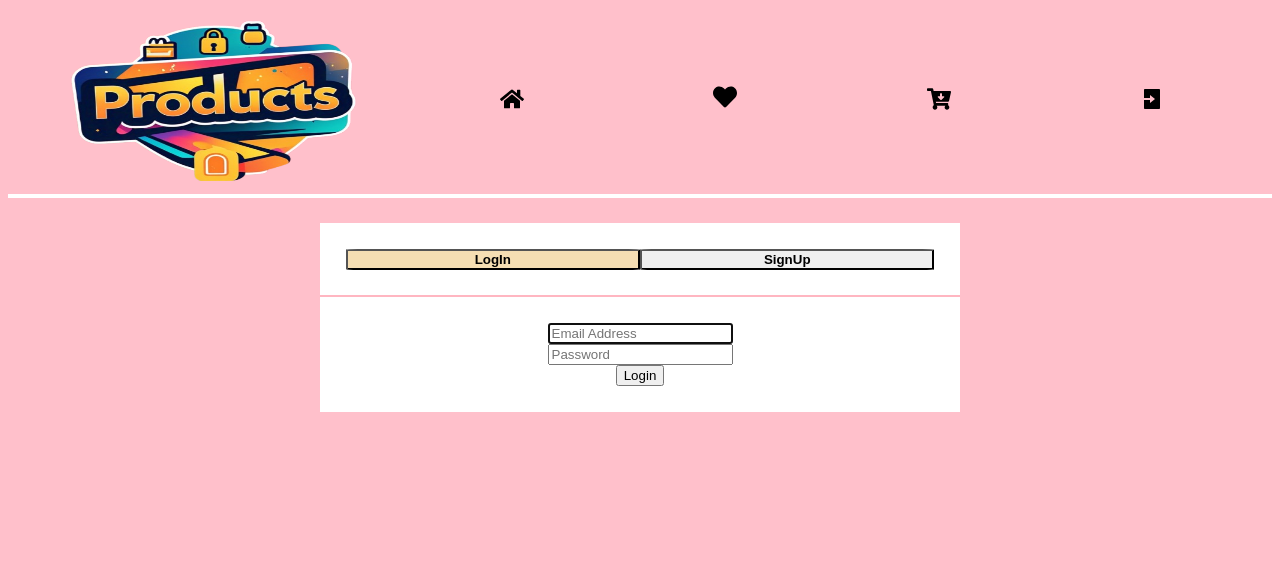
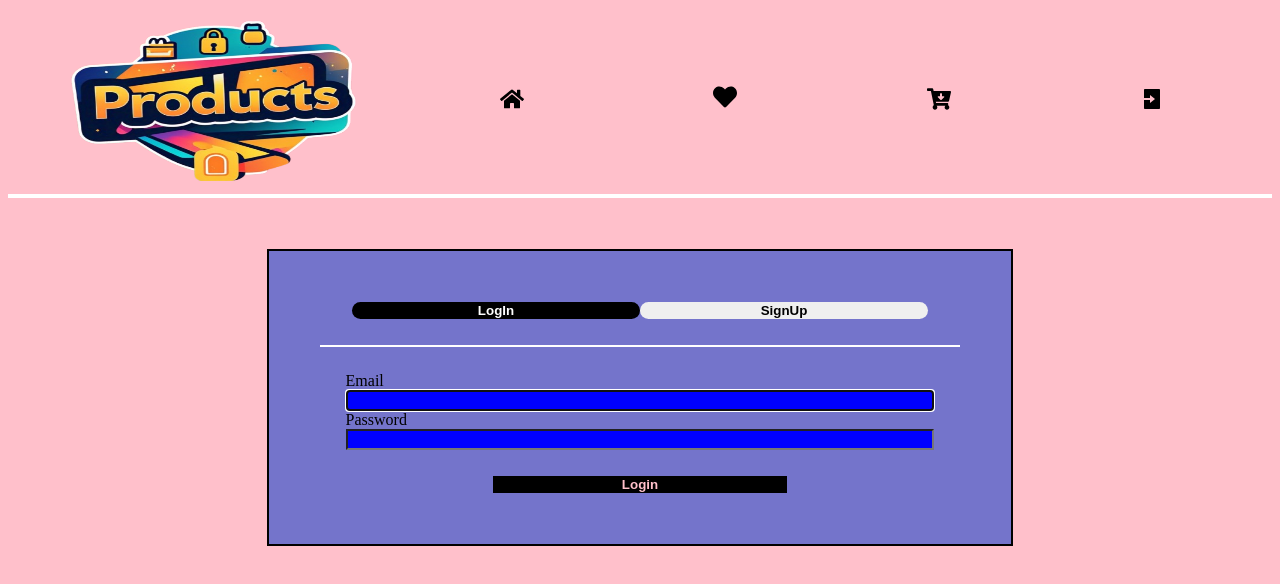
Before and after one commit to Saivamsiaravala/Products, a React (Vite) app: page /login in a window 1280 px wide. Shown: the top 584 px of the page. Built offline with nearby package versions, Linux system fonts and the light colour scheme.

Commit message:
change entire

```diff
--- a/index.html
+++ b/index.html
@@ -2,7 +2,7 @@
 <html lang="en">
   <head>
     <meta charset="UTF-8" />
-    <link rel="icon" type="image/svg+xml" href="/vite.svg" />
+    <link rel="icon" type="image/png" href="/public/favicon.png" />
     <meta name="viewport" content="width=device-width, initial-scale=1.0" />
     <title>Products</title>
   </head>
--- a/src/Pages/Login.tsx
+++ b/src/Pages/Login.tsx
@@ -35,9 +35,7 @@ const Login = () => {
               </div>
               <div className="address-div">
                 <IoLocationSharp className="address-icon" />
-                <div className="address">
-                  Doorno-1234, Street1 ,Hyderabad ,Telangana
-                </div>
+                <div className="address">Doorno-1234, Hyderabad </div>
               </div>
             </div>
             <div className="logout">
@@ -53,7 +51,7 @@ const Login = () => {
             </div>
           </div>
         ) : (
-          <div>
+          <>
             <div className="login-signup">
               <button
                 onClick={() => setIsLogin(true)}
@@ -71,7 +69,7 @@ const Login = () => {
             <div className="main-panel">
               <div>{isLogin ? <LoginForm /> : <SignupForm />}</div>
             </div>
-          </div>
+          </>
         )}
       </div>
     </motion.div>
--- a/src/Pages/Login/LoginForm.tsx
+++ b/src/Pages/Login/LoginForm.tsx
@@ -18,34 +18,36 @@ const LoginForm = () => {
     }
   };
   return (
-    <div className="login-form">
+    <>
       <form className="form" onSubmit={(event) => submitHandler(event)}>
         <div className="name">
+          <label htmlFor="" className="name-label">
+            Email
+          </label>
           <input
-            name="email"
             type="text"
-            placeholder="Email Address"
             className="name-input"
             onChange={(e) => setEmail(e.target.value)}
+            autoFocus
             autoComplete="off"
-            autoFocus
           />
         </div>
         <div className="password">
+          <label htmlFor="" className="password-label">
+            Password
+          </label>
+
           <input
-            name="password"
             type="password"
-            placeholder="Password"
             className="password-input"
             onChange={(e) => setPassword(e.target.value)}
-            autoComplete="Off"
           />
         </div>
         <button type="submit" className="submit">
           Login
         </button>
       </form>
-    </div>
+    </>
   );
 };
 
--- a/src/Pages/Login/SignupForm.tsx
+++ b/src/Pages/Login/SignupForm.tsx
@@ -17,13 +17,12 @@ const SignupForm = () => {
   };
 
   return (
-    <div className="signup-form">
+    <div>
       <form className="form" onSubmit={(event) => submitHandler(event)}>
         <div className="name">
           <label htmlFor="" className="name-label">
             Email
           </label>
-          <div className="name">
           <input
             type="text"
             className="name-input"
@@ -32,19 +31,16 @@ const SignupForm = () => {
             autoComplete="off"
           />
         </div>
-        </div>
         <div className="password">
           <label htmlFor="" className="password-label">
             Password
           </label>
 
-          <div className="password">
           <input
             type="password"
             className="password-input"
             onChange={(e) => setPassword(e.target.value)}
           />
-          </div>
         </div>
         <button type="submit" className="submit">
           Login
--- a/src/styles/styles.css
+++ b/src/styles/styles.css
@@ -62,7 +62,7 @@ main .home .products .product-items {
   gap: 2vh;
   margin: 1vw;
 }
-@media (min-width: 600px) {
+@media (min-width: 768px) {
   main .home .products .product-items {
     grid-template-columns: repeat(4, 1fr);
   }
@@ -86,7 +86,7 @@ main .home .products .product-items .product-item .product-image-title img {
   height: 20vh;
   width: 20vh;
 }
-@media (min-width: 600px) {
+@media (min-width: 768px) {
   main .home .products .product-items .product-item .product-image-title img {
     height: 30vh;
     width: 30vh;
@@ -317,34 +317,96 @@ main .cart .totalcost {
   background-color: white;
 }
 main .login-panel {
-  background-color: white;
+  border: 2px solid black;
+  text-align: center;
   width: 50vw;
-  margin: 2vw auto;
+  margin: 4vw auto;
+  padding: 4vw;
+  padding-bottom: 0;
+  background-color: rgb(116, 116, 203);
 }
 main .login-panel .login-signup {
-  padding: 2vw;
+  width: 90%;
+  margin: 0 auto;
   display: flex;
-  border-radius: 4%;
-  font-family: Arial, Helvetica, sans-serif;
+  padding-bottom: 2vw;
 }
-main .login-panel .login-signup button {
-  width: 50vw;
-  font-weight: bold;
-  border-radius: 4%;
+main .login-panel .login-signup .login,
+main .login-panel .login-signup .signup {
+  font-weight: 700;
+  width: 50%;
+  border: transparent;
+  transition: 1s;
+  border-radius: 10px;
 }
 main .login-panel .login-signup .active {
-  background-color: wheat;
+  background-color: black;
+  color: white;
 }
 main .login-panel .main-panel {
-  border-top: 2px solid lightpink;
   padding: 2vw;
-  text-align: center;
+  border-top: 2px solid white;
+  display: flex;
+  flex-direction: column;
+  gap: 3rem;
 }
-main .login-panel .main-panel .login-form .form .name input :focus {
-  border: none;
-  border-bottom: blue;
+main .login-panel .main-panel .form .name,
+main .login-panel .main-panel .form .password {
+  display: flex;
+  flex-direction: column;
 }
-main .login-panel .main-panel .login-form .form .password input:focus {
-  border: none;
-  border-bottom: blue;
+main .login-panel .main-panel .form .name label,
+main .login-panel .main-panel .form .password label {
+  display: flex;
+  justify-content: start;
+}
+main .login-panel .main-panel .form .name input,
+main .login-panel .main-panel .form .password input {
+  background-color: blue;
+}
+main .login-panel .main-panel .form button {
+  margin: 2vw auto;
+  border: transparent;
+  width: 50%;
+  background-color: black;
+  color: pink;
+  font-weight: 700;
+}
+main .login-panel .account .details {
+  margin: 2vw auto;
+  display: flex;
+  flex-direction: column;
+  gap: 10px;
+  padding: 2vw;
+}
+main .login-panel .account .details .name-div,
+main .login-panel .account .details .address-div {
+  display: flex;
+}
+main .login-panel .account .details .name-div .name,
+main .login-panel .account .details .name-div .name-icon,
+main .login-panel .account .details .name-div .address,
+main .login-panel .account .details .name-div .address-icon,
+main .login-panel .account .details .address-div .name,
+main .login-panel .account .details .address-div .name-icon,
+main .login-panel .account .details .address-div .address,
+main .login-panel .account .details .address-div .address-icon {
+  width: 100%;
+  text-align: left;
+  font-weight: 700;
+}
+main .login-panel .account .details .name-div .name-icon,
+main .login-panel .account .details .name-div .address-icon,
+main .login-panel .account .details .address-div .name-icon,
+main .login-panel .account .details .address-div .address-icon {
+  width: 30%;
+  font-size: larger;
+}
+main .login-panel .account .logout button {
+  margin: 2vw auto;
+  border: transparent;
+  width: 50%;
+  background-color: black;
+  color: pink;
+  font-weight: 700;
 }/*# sourceMappingURL=styles.css.map */
--- a/src/styles/styles.scss
+++ b/src/styles/styles.scss
@@ -4,6 +4,8 @@ $colors: (
   textColor3: gray,
   bgColor1: skyblue,
   bgColor2: pink,
+  bgColor3: rgb(116, 116, 203),
+  bgColor4: black,
 );
 
 $border: 2px solid red;
@@ -29,7 +31,7 @@ $breakpoints: (
 
 @mixin responsive($breakpoint) {
   @if $breakpoint==tablet {
-    @media (min-width: 600px) {
+    @media (min-width: 768px) {
       @content;
     }
   } @else if $breakpoint==desktop {
@@ -174,6 +176,8 @@ main {
           }
         }
       }
+    }
+    @include responsive(tablet) {
     }
   }
 
@@ -405,45 +409,101 @@ main {
     }
   }
   .login-panel {
-    background-color: white;
+    border: 2px solid black;
+    text-align: center;
     width: 50vw;
-    margin: Margins(margin2) auto;
+    margin: Margins(margin4) auto;
+    padding: Paddings(padding4);
+    padding-bottom: 0;
+    background-color: Colors(bgColor3);
     .login-signup {
-      padding: Paddings(padding2);
+      width: 90%;
+      margin: 0 auto;
+      // border: 2px solid white;
       display: flex;
-      border-radius: 4%;
-
-      font-family: Arial, Helvetica, sans-serif;
-      button {
-        width: 50vw;
-        font-weight: bold;
-        border-radius: 4%;
+      padding-bottom: Paddings(padding2);
+      .login,
+      .signup {
+        font-weight: 700;
+        width: 50%;
+        border: transparent;
+        transition: 1s;
+        border-radius: 10px;
       }
       .active {
-        background-color: wheat;
+        background-color: Colors(bgColor4);
+        color: Colors(textColor2);
       }
     }
     .main-panel {
-      border-top: 2px solid lightpink;
       padding: Paddings(padding2);
-      text-align: center;
-      .login-form {
-        .form {
-          .name {
-            input :focus {
-              border: none;
-              border-bottom: blue;
-            }
+      border-top: 2px solid white;
+      display: flex;
+      flex-direction: column;
+      gap: 3rem;
+      .form {
+        .name,
+        .password {
+          display: flex;
+          flex-direction: column;
+
+          // gap: 10px;
+          label {
+            display: flex;
+            justify-content: start;
+            // border: 2px solid white;
           }
-          .password {
-            input:focus {
-              border: none;
-              border-bottom: blue;
-            }
+          input {
+            background-color: blue;
+          }
+        }
+        button {
+          margin: Margins(margin2) auto;
+          border: transparent;
+          width: 50%;
+          background-color: Colors(bgColor4);
+          color: Colors(bgColor2);
+          font-weight: 700;
+        }
+      }
+    }
+    .account {
+      .details {
+        margin: Margins(margin2) auto;
+        display: flex;
+        flex-direction: column;
+        gap: 10px;
+        padding: Paddings(padding2);
+        .name-div,
+        .address-div {
+          display: flex;
+
+          .name,
+          .name-icon,
+          .address,
+          .address-icon {
+            width: 100%;
+            // border: $border;
+            text-align: left;
+            font-weight: 700;
           }
 
-          // .password {
-          // }
+          .name-icon,
+          .address-icon {
+            width: 30%;
+            font-size: larger;
+          }
+        }
+      }
+      .logout {
+        button {
+          // padding: Paddings(padding2);
+          margin: Margins(margin2) auto;
+          border: transparent;
+          width: 50%;
+          background-color: Colors(bgColor4);
+          color: Colors(bgColor2);
+          font-weight: 700;
         }
       }
     }
```
Also changed, not shown: public/favicon.png (added), 1 other file (tests, documents, lock files or other folders). Lines whose indentation alone changed are shown as unchanged.
